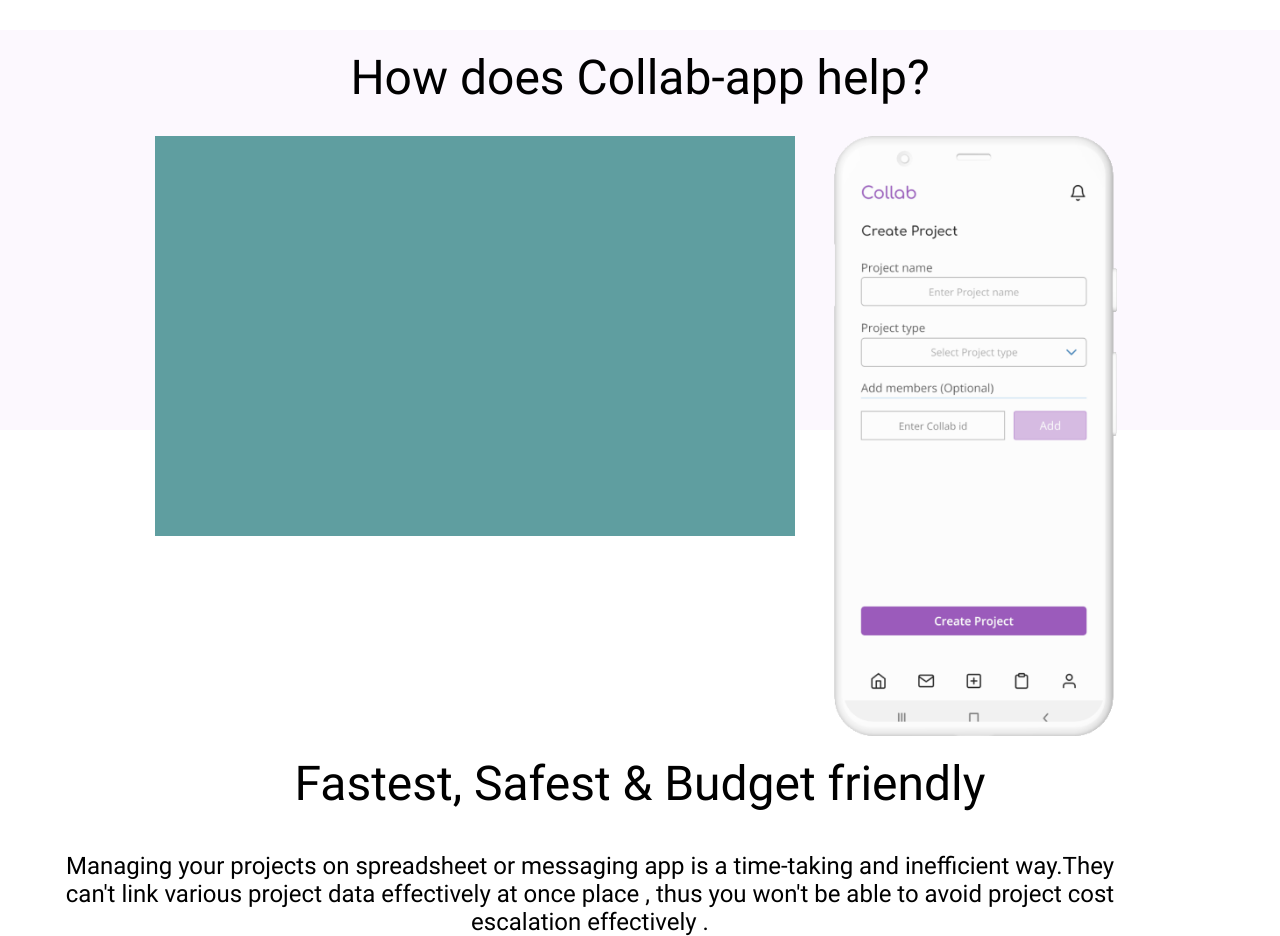
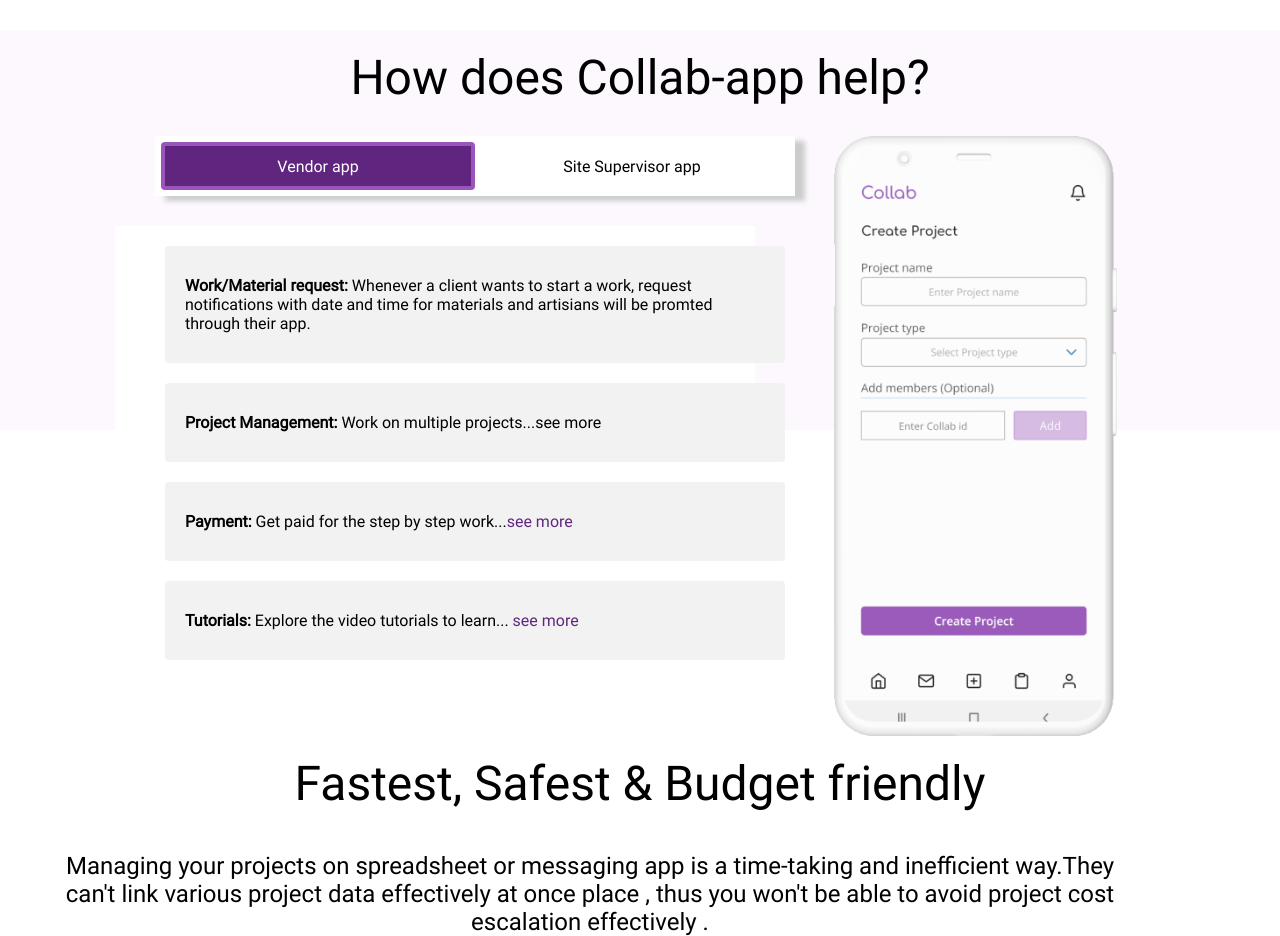
Before and after one commit to madrakas/bit_04_01_homework_colab, a website: page index.html in a window 1280 px wide. Shown: the part 1580-2516 px from the top of the page. Drawn offline with Linux system fonts and the light colour scheme.

Commit message:
About us features

```diff
--- a/css/main.css
+++ b/css/main.css
@@ -290,9 +290,68 @@
 
 .about_us .colab_app .features{
     display: flex;
+    flex-wrap: wrap;
     width: 640px;
-    height: 400px;
+    height: 0;
     background-color: cadetblue;
+}
+
+.about_us .colab_app .features .togle_buttons{
+    display: flex;
+    flex-wrap: wrap;
+    width: 100%;
+    height: 60px;
+    padding: 6px;
+    background-color: white;
+    box-shadow: 10px 5px 5px #ccc;
+}
+
+.about_us .colab_app .features .button{
+    display: flex;
+    width: 50%;
+    height: 48px;
+    align-items: center;
+    justify-content: center;
+    cursor: pointer;
+}
+
+.about_us .colab_app .features .button.active{
+    background-color: #60267F;
+    border: 4px #9A54BC solid;
+    color: white;
+    border-radius: 4px;
+}
+
+.about_us .colab_app .features .gray_list{
+    display: flex;
+    flex-direction: column;
+    width: 100%;
+    gap: 20px;
+    padding: 10px;
+    margin-top: 40px;
+    z-index: 2;
+
+}
+
+.about_us .colab_app .features .gray_list_item {
+    display: inline-block;
+    width: 100%;
+    padding: 30px 20px;
+    background-color: #F2F2F2;
+    border-radius: 4px;
+    z-index: 2;
+}
+
+.gray_list_bg {
+    display: inline-block;
+    position: absolute;
+    background-color: white;
+    width: 640px;
+    height: 500px;
+    margin-left: -50px;
+    margin-top: -20px;
+    z-index: 1;
+
 }
 
 .about_us .colab_app .demo{
--- a/index.html
+++ b/index.html
@@ -66,7 +66,18 @@
                 <div class="colab_app">
                     <h2>How does Collab-app help?</h2>
                     <div class="features">
+                        <div class="togle_buttons">
+                            <div class="button active">Vendor app</div>
+                            <div class="button">Site Supervisor app</div>
+                        </div>
+                        <div class="gray_list">
+                            <div class="gray_list_bg"></div>
+                            <div class="gray_list_item"><strong>Work/Material request:</strong> Whenever a client wants to start a work, request notifications with date and time for materials and artisians will be promted through their app.</div>
+                            <div class="gray_list_item"><strong>Project Management:</strong> Work on multiple projects...<a href="#"></a>see more</a></div>
+                            <div class="gray_list_item"><strong>Payment:</strong> Get paid for the step by step work...<a href="#">see more</a></div>
+                            <div class="gray_list_item"><strong>Tutorials:</strong> Explore the video tutorials to learn... <a href="#">see more</a></div>
 
+                        </div>
                     </div>
                     <div class="demo">
 
```
